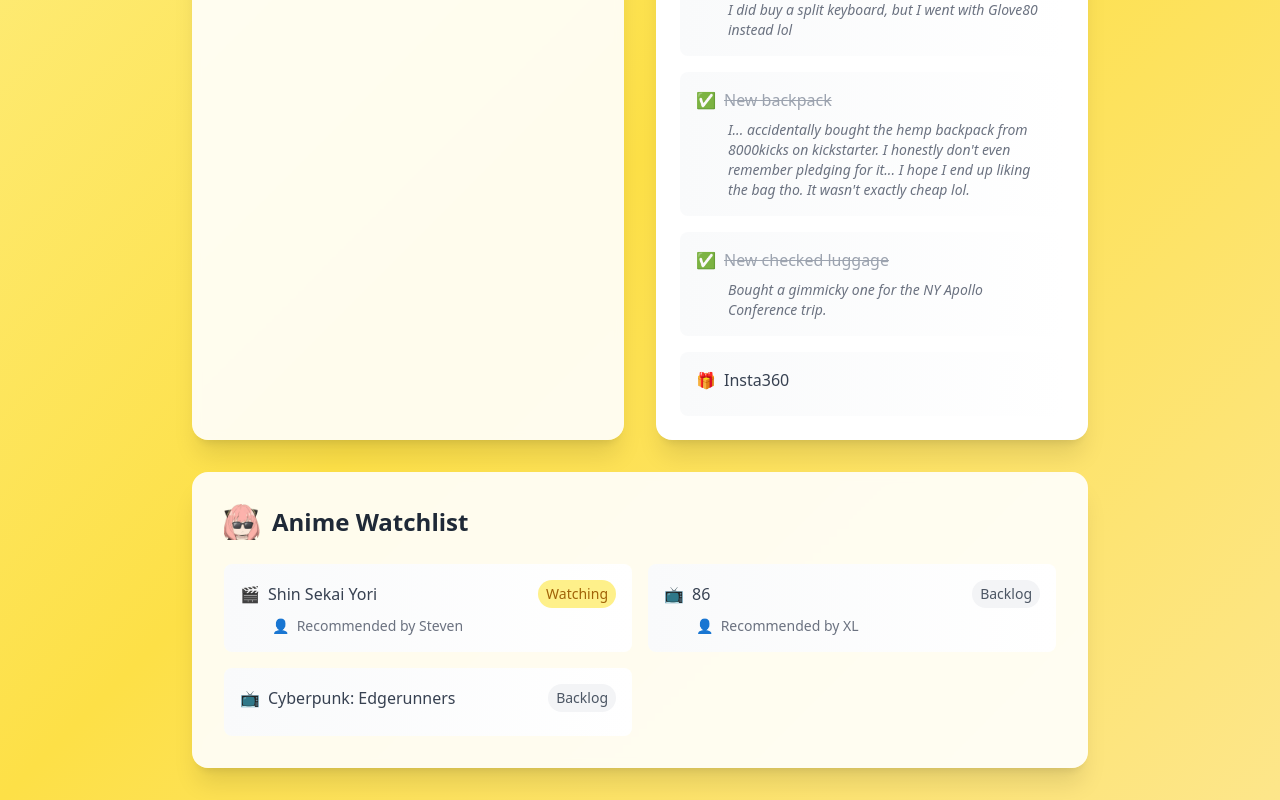
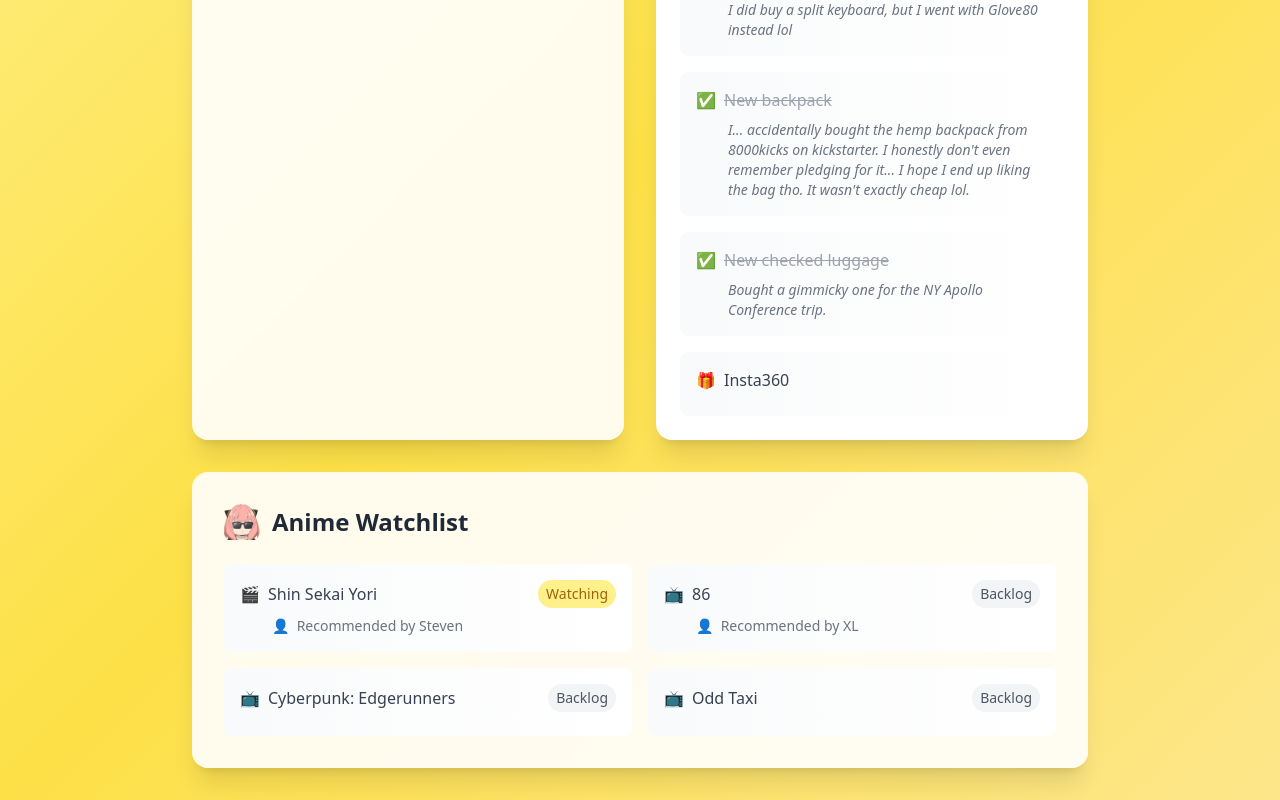
Before and after one commit to xuatz/aboutme, a SvelteKit app: page / in a window 1280 px wide. Shown: the part 484-1284 px from the top of the page. Built offline with nearby package versions, Linux system fonts and the light colour scheme.

Commit message:
add to anime list

```diff
--- a/src/routes/+page.ts
+++ b/src/routes/+page.ts
@@ -30,6 +30,10 @@ export function load() {
     {
       title: 'Cyberpunk: Edgerunners',
       status: 'Backlog',
+    },
+    {
+      title: 'Odd Taxi',
+      status: 'Backlog',
     }
   ]
 
```
